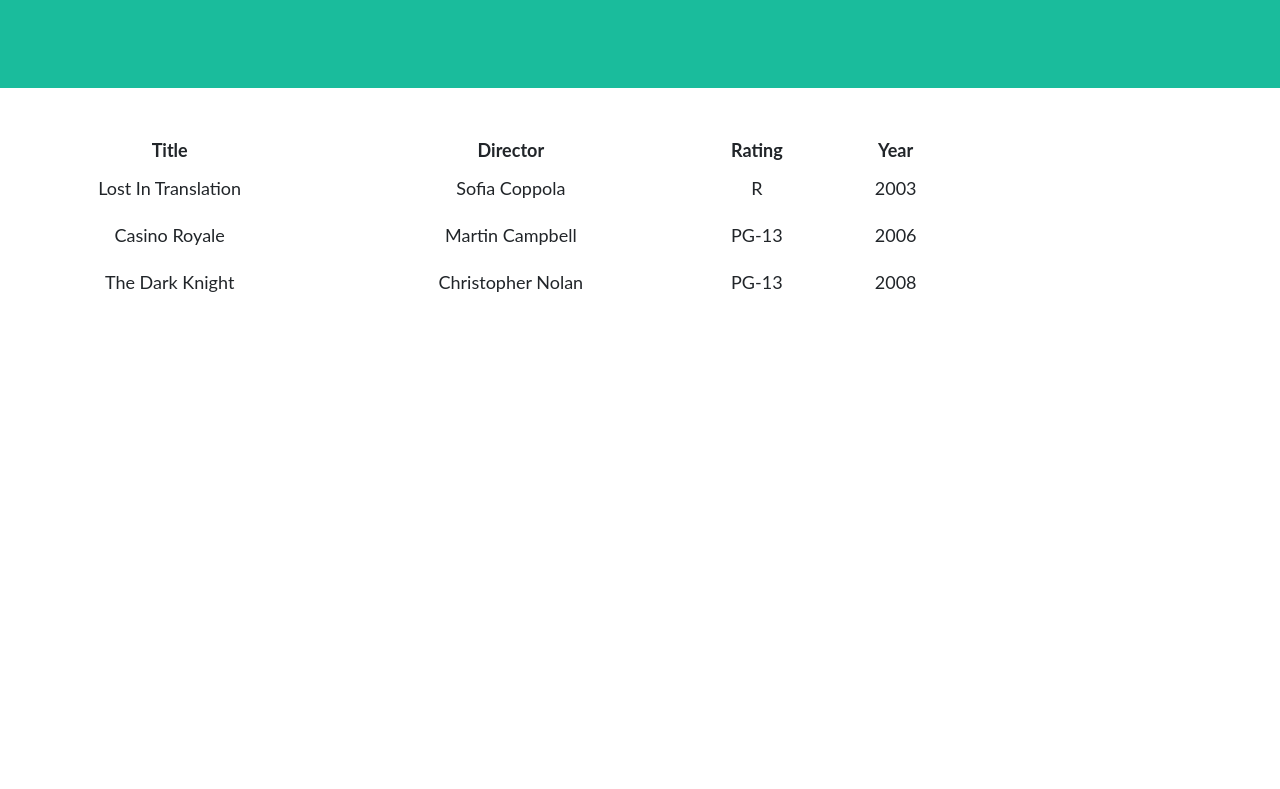
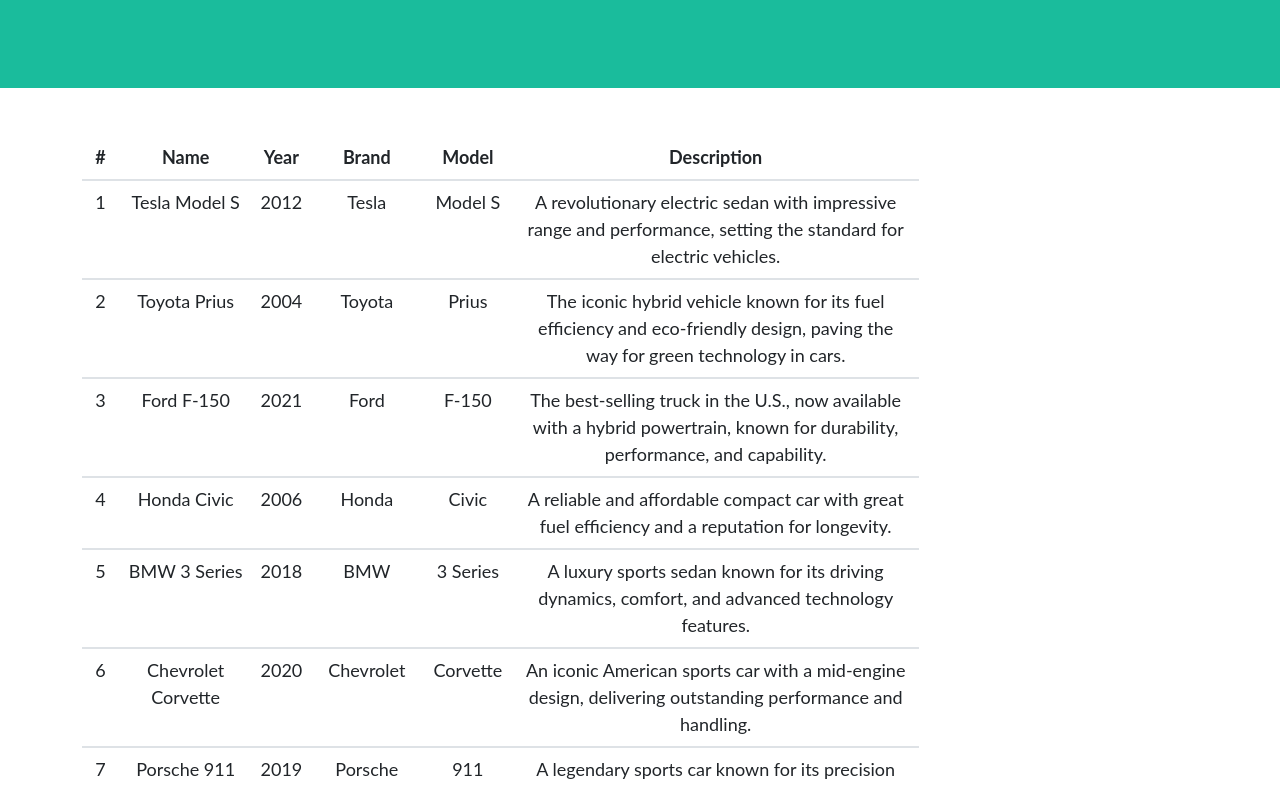
Before and after one commit to pamela-quartson/Pamelas-Website, a plain HTML site: page list.html in a window 1280 px wide. Shown: the part 264-1053 px from the top of the page. Before the commit the page ends 800 px from the top, so only its background shows below. Drawn offline with Linux system fonts and the light colour scheme.

Commit message:
Index and list files updated

```diff
--- a/list.html
+++ b/list.html
@@ -3,7 +3,7 @@
     <header>
         <link rel="stylesheet" href="style.css">
         <link rel="stylesheet" href="table_style.css">
-        <title>Movie List</title>
+        <title>Cars List</title>
     </header>
     <body>
         <!---Navigation--->
@@ -11,7 +11,7 @@
         <nav class="navbar navbar-expand-lg bg-secondary text-uppercase fixed-top" id="mainNav">
             <div class="container">
                 <!--This code defines the "My Webpage" link in the top right corner of the navigation pane-->
-                <a class="navbar-brand" href="./index.html">Pam's Webpage</a>
+                <a class="navbar-brand" href="./index.html">Home</a>
                 <!--This code defines the "List" link in the top left corner of the navigation pane-->
                 <ul class="navbar-nav ms-auto">
                     <li class="nav-item mx-0 mx-lg-1"><a class="nav-link py-3 px-0 px-lg-3 rounded" href="./list.html">List</a></li>
@@ -20,11 +20,12 @@
         </nav>
         <!--This code creates the middle section of the webpage-->
         <header class="masthead bg-primary text-white text-center">
-            <h1>My Movies</h1>
+            <h1>Pamela'a Top 10 Cars</h1>
         </header>
+        </div>
         <!--Here is where the table will be loaded in.  The actual table will be loaded in JavaScript.-->
         <section class="mt-5 text-center">
-            <div id="showDataJSON"></div>
+            <div class="container" id="showDataJSON"></div>
         </section>
     </body>
 
@@ -46,6 +47,7 @@
                 This section creates the base table and finds the root json node.
                 */
                 var jsonTable = document.createElement("table");
+                jsonTable.className = "table"
                 var tr = jsonTable.insertRow(-1);
                 jsonTable.style.width = "75%";
                 let root;
@@ -57,8 +59,13 @@
                 This section selects the headers for the table
                 */
                 let headers = Object.keys(data[root][0]);
+                let th = document.createElement("th");
+                th.innerHTML = "#"
+                th.scope = "col"
+                tr.appendChild(th);
+
                 headers.forEach(header => {
-                    var th = document.createElement("th");
+                    th = document.createElement("th");
                     th.innerHTML = header;
                     tr.appendChild(th);
                 })
@@ -66,8 +73,11 @@
                 This section adds the data into each row of the list
                 */
                 let items = Object.keys(data[root]);
-                items.forEach(item => {
+                items.forEach((item, index) => {
                     tr = jsonTable.insertRow(-1);
+                    let idCell = tr.insertCell(0)
+                    idCell.scope = "row"
+                    idCell.innerHTML = index + 1
                     for (let key in data[root][item]) {
                        var tabCell = tr.insertCell(-1);
                        tabCell.innerHTML = data[root][item][key];
--- a/list_data.json
+++ b/list_data.json
@@ -1,22 +1,74 @@
 {
-	"movies": [
+	"cars": [
 		{
-			"Title": "Lost In Translation",
-			"Director": "Sofia Coppola",
-			"Rating": "R",
-			"Year": "2003"
+		  "Name": "Tesla Model S",
+		  "Year": 2012,
+		  "Brand": "Tesla",
+		  "Model": "Model S",
+		  "Description": "A revolutionary electric sedan with impressive range and performance, setting the standard for electric vehicles."
 		},
 		{
-			"Title": "Casino Royale",
-			"Director": "Martin Campbell",
-			"Rating": "PG-13",
-			"Year": "2006"
+		  "Name": "Toyota Prius",
+		  "Year": 2004,
+		  "Brand": "Toyota",
+		  "Model": "Prius",
+		  "Description": "The iconic hybrid vehicle known for its fuel efficiency and eco-friendly design, paving the way for green technology in cars."
 		},
 		{
-			"Title": "The Dark Knight",
-			"Director": "Christopher Nolan",
-			"Rating": "PG-13",
-			"Year": "2008"
+		  "Name": "Ford F-150",
+		  "Year": 2021,
+		  "Brand": "Ford",
+		  "Model": "F-150",
+		  "Description": "The best-selling truck in the U.S., now available with a hybrid powertrain, known for durability, performance, and capability."
+		},
+		{
+		  "Name": "Honda Civic",
+		  "Year": 2006,
+		  "Brand": "Honda",
+		  "Model": "Civic",
+		  "Description": "A reliable and affordable compact car with great fuel efficiency and a reputation for longevity."
+		},
+		{
+		  "Name": "BMW 3 Series",
+		  "Year": 2018,
+		  "Brand": "BMW",
+		  "Model": "3 Series",
+		  "Description": "A luxury sports sedan known for its driving dynamics, comfort, and advanced technology features."
+		},
+		{
+		  "Name": "Chevrolet Corvette",
+		  "Year": 2020,
+		  "Brand": "Chevrolet",
+		  "Model": "Corvette",
+		  "Description": "An iconic American sports car with a mid-engine design, delivering outstanding performance and handling."
+		},
+		{
+		  "Name": "Porsche 911",
+		  "Year": 2019,
+		  "Brand": "Porsche",
+		  "Model": "911",
+		  "Description": "A legendary sports car known for its precision engineering, distinctive design, and track performance."
+		},
+		{
+		  "Name": "Mercedes-Benz S-Class",
+		  "Year": 2021,
+		  "Brand": "Mercedes-Benz",
+		  "Model": "S-Class",
+		  "Description": "A luxury flagship sedan that exemplifies comfort, cutting-edge technology, and safety features."
+		},
+		{
+		  "Name": "Jeep Wrangler",
+		  "Year": 2015,
+		  "Brand": "Jeep",
+		  "Model": "Wrangler",
+		  "Description": "An iconic off-road SUV known for its rugged capability, open-air design, and adventurous spirit."
+		},
+		{
+		  "Name": "Audi A4",
+		  "Year": 2016,
+		  "Brand": "Audi",
+		  "Model": "A4",
+		  "Description": "A premium compact sedan offering a balance of performance, comfort, and advanced technology."
 		}
-	]
+	  ]
 }
```
Also changed, not shown: index.html (+1 -2 lines).
